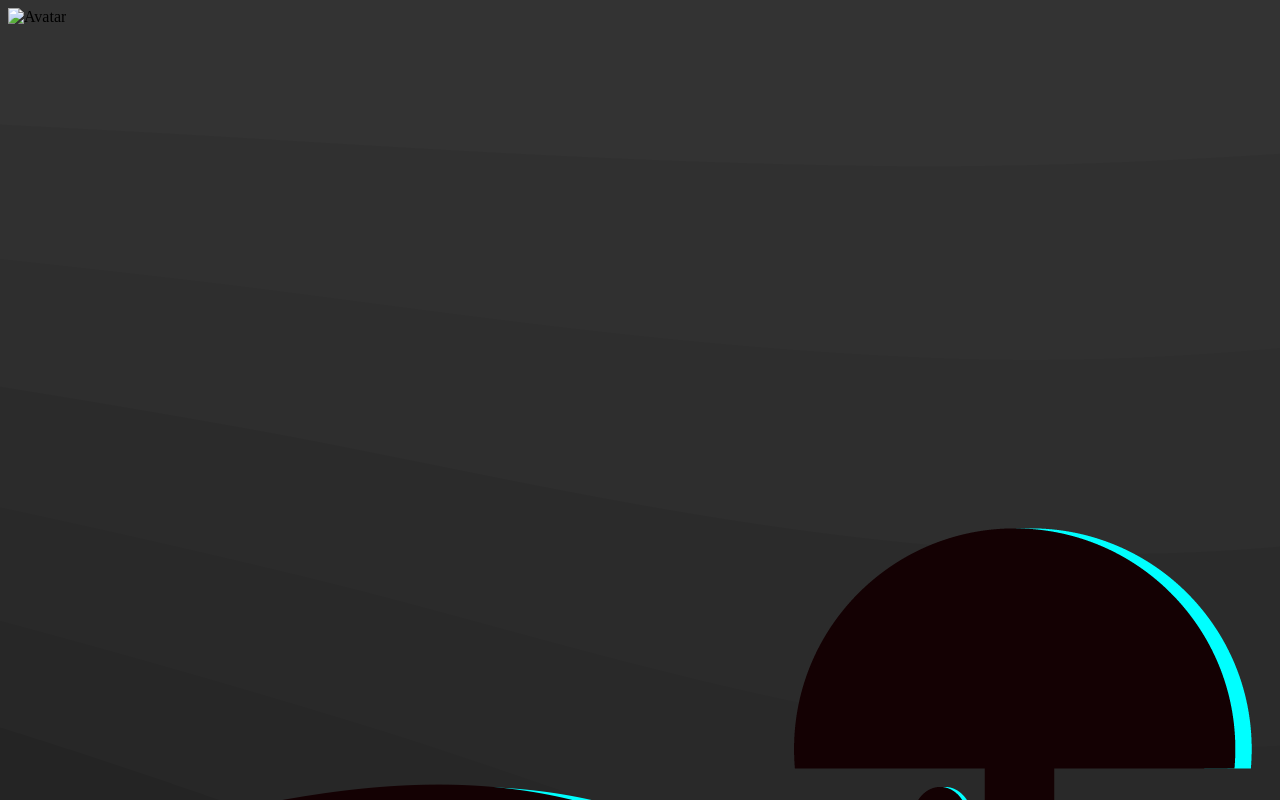
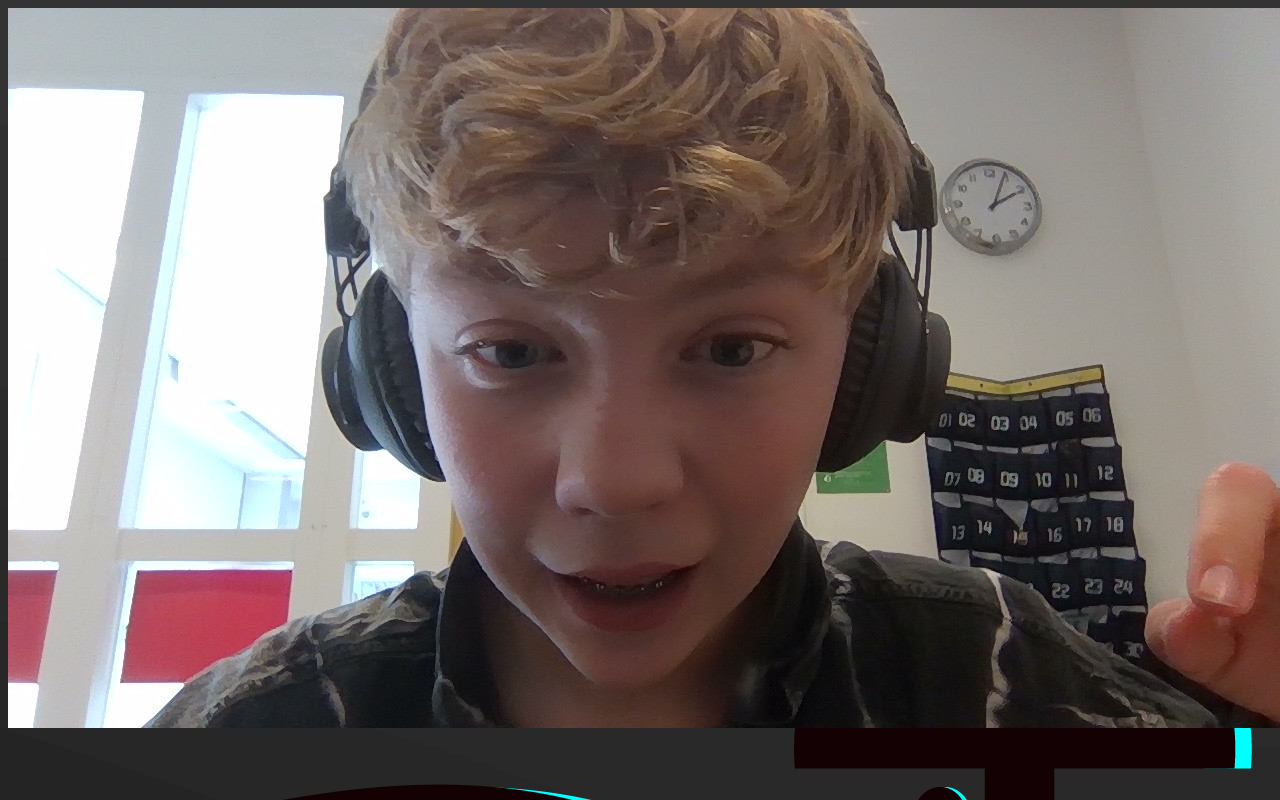
Before and after one commit to Miel4Life/Miel4Life.github.io, a plain HTML site: page index.html in a window 1280 px wide. Drawn offline with Linux system fonts and the light colour scheme; files whose address does not match are found by name.

Commit message:
Update index.html

```diff
--- a/index.html
+++ b/index.html
@@ -1,7 +1,7 @@
 
 <html>
     <head>
-        <img src="Miel4Life.jpg" alt="Avatar">
+        <img src="Source/Miel4Life.jpg" alt="Avatar">
         <title>Meriël</title>
     </head>
     <body>
```
